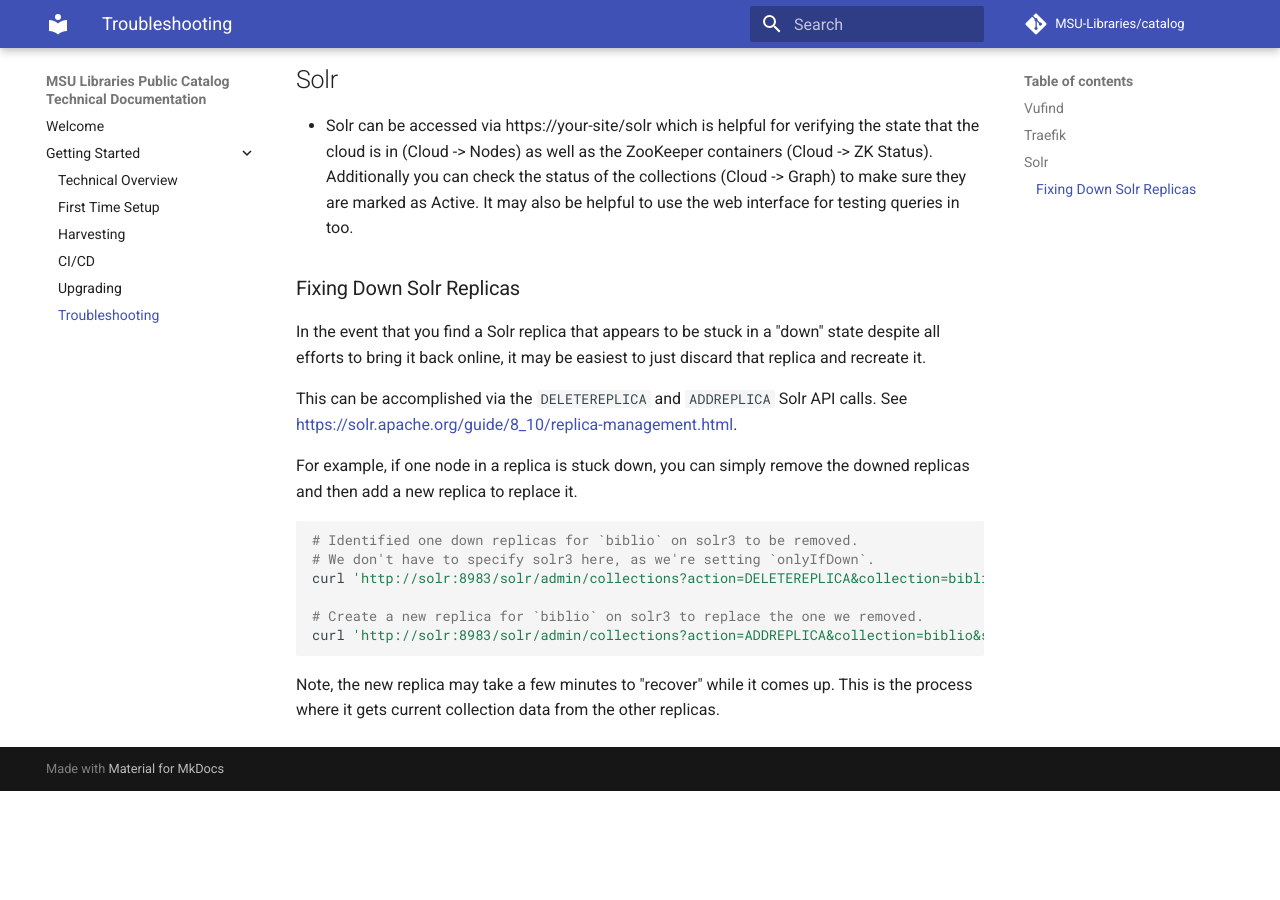
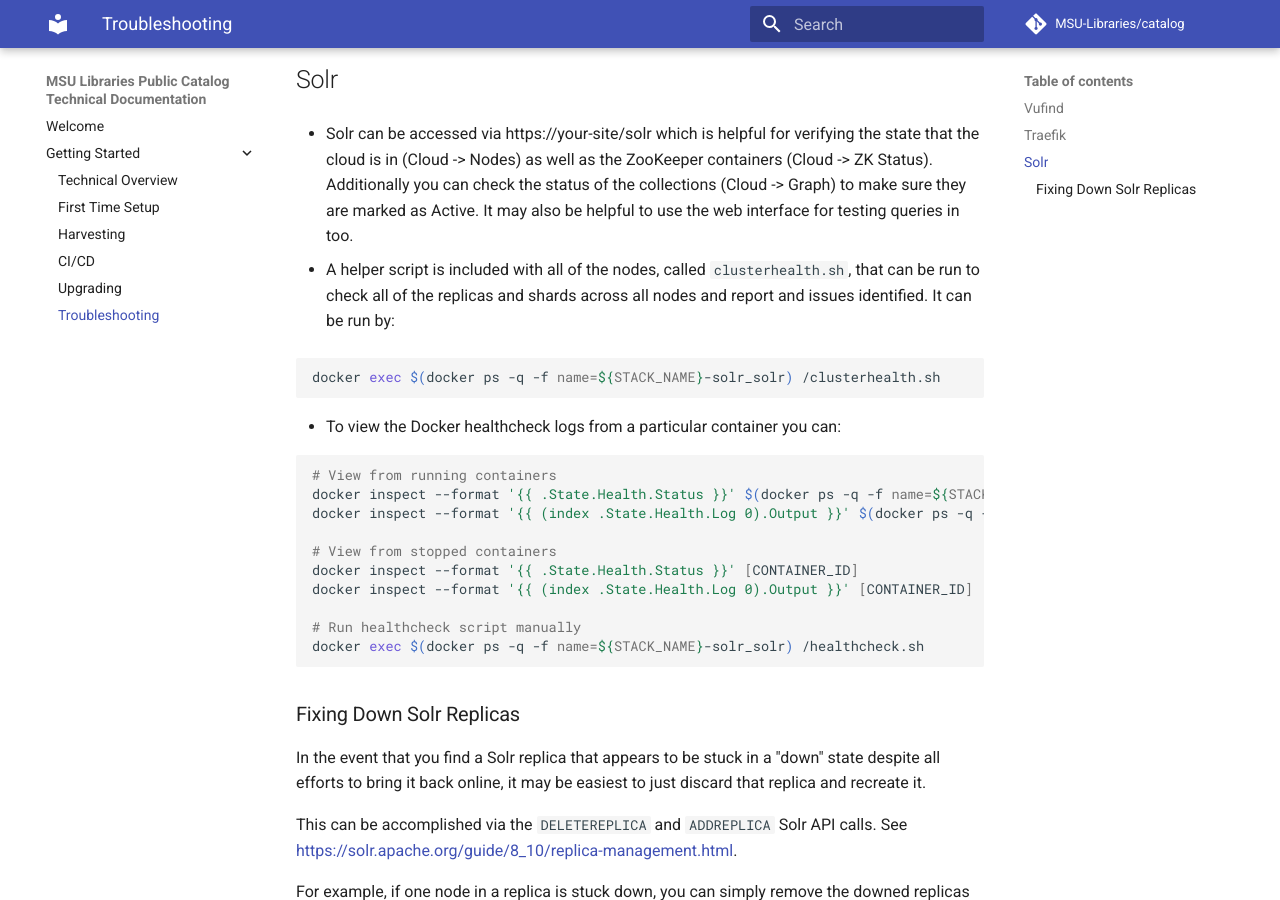
Before and after one commit to MSU-Libraries/catalog, an MkDocs documentation site: the page built from docs/troubleshooting.md, in a window 1280 px wide and 900 px high, scrolled down 1562 px. Built offline with MkDocs 1.6.1 and Material for MkDocs 9.7.7, drawn with Linux system fonts in a browser that asks for light colours; comment, search, counter and statistics services are not loaded; before the commit the page ends 2353 px from its top, so only the background shows below that.

Commit message:
Attempt to remove step to enable healthcheck after deploy

````diff
--- a/docker-compose.solr-cloud-no-hc.yml
+++ /dev/null
@@ -1,6 +0,0 @@
----
-version: "3.8"
-services:
-  solr:
-    healthcheck:
-      disable: true
--- a/docs/troubleshooting.md
+++ b/docs/troubleshooting.md
@@ -77,6 +77,29 @@ containers (Cloud -> ZK Status). Additionally you can check the status of the co
 (Cloud -> Graph) to make sure they are marked as Active. It may also be helpful to use the
 web interface for testing queries in too.
 
+* A helper script is included with all of the nodes, called `clusterhealth.sh`,
+that can be run to check all of the replicas and shards across all nodes and report
+and issues identified. It can be run by:
+
+```bash
+docker exec $(docker ps -q -f name=${STACK_NAME}-solr_solr) /clusterhealth.sh
+```
+
+* To view the Docker healthcheck logs from a particular container you can:
+
+```bash
+# View from running containers
+docker inspect --format '{{ .State.Health.Status }}' $(docker ps -q -f name=${STACK_NAME}-solr_solr)
+docker inspect --format '{{ (index .State.Health.Log 0).Output }}' $(docker ps -q -f name=${STACK_NAME}-solr_solr)
+
+# View from stopped containers
+docker inspect --format '{{ .State.Health.Status }}' [CONTAINER_ID]
+docker inspect --format '{{ (index .State.Health.Log 0).Output }}' [CONTAINER_ID]
+
+# Run healthcheck script manually
+docker exec $(docker ps -q -f name=${STACK_NAME}-solr_solr) /healthcheck.sh
+```
+
 ### Fixing Down Solr Replicas
 
 In the event that you find a Solr replica that appears to be stuck in a "down" state
````
Also changed, not shown: .gitlab-ci.yml (+2 -16 lines), 2 other files.
